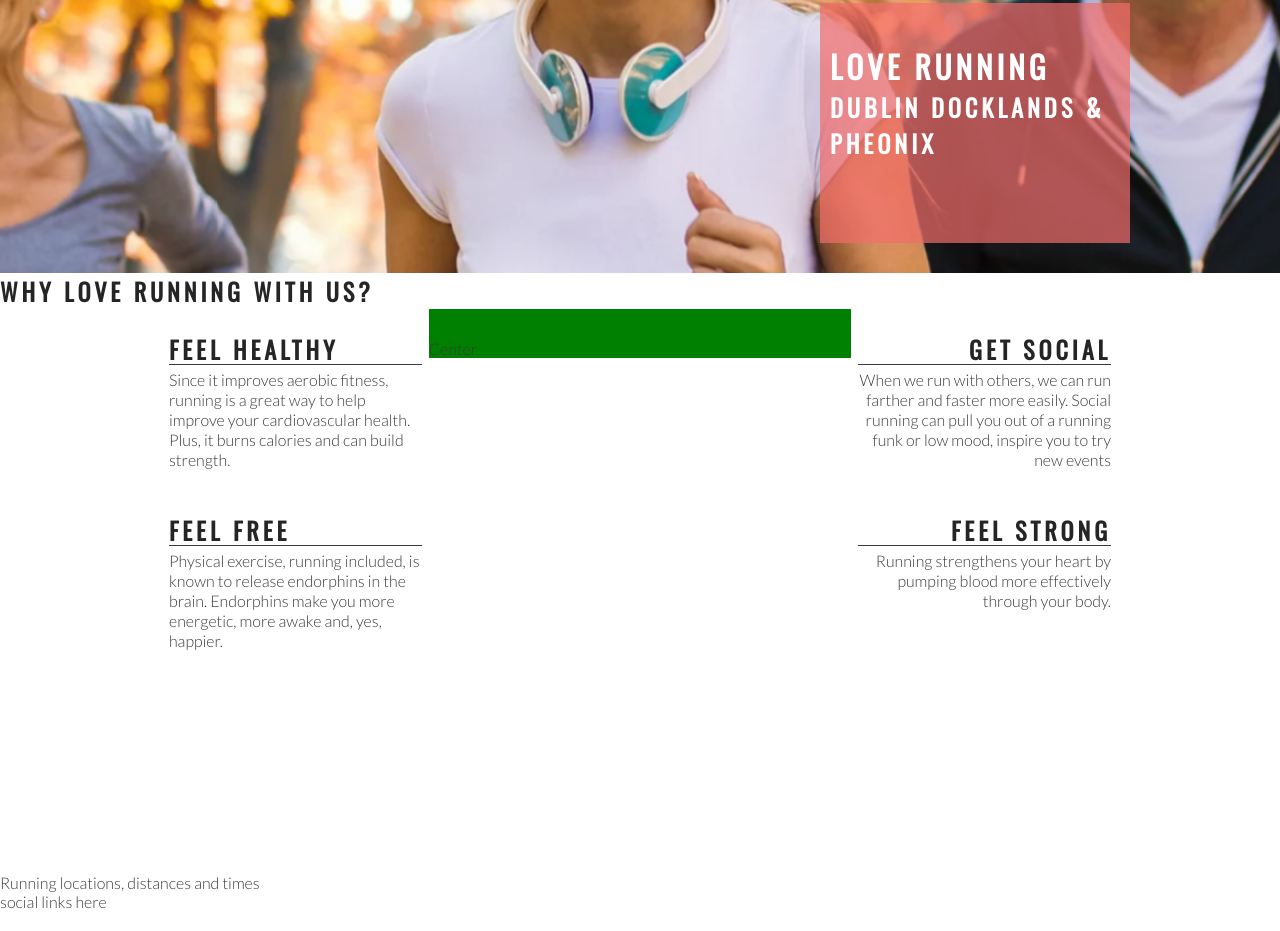
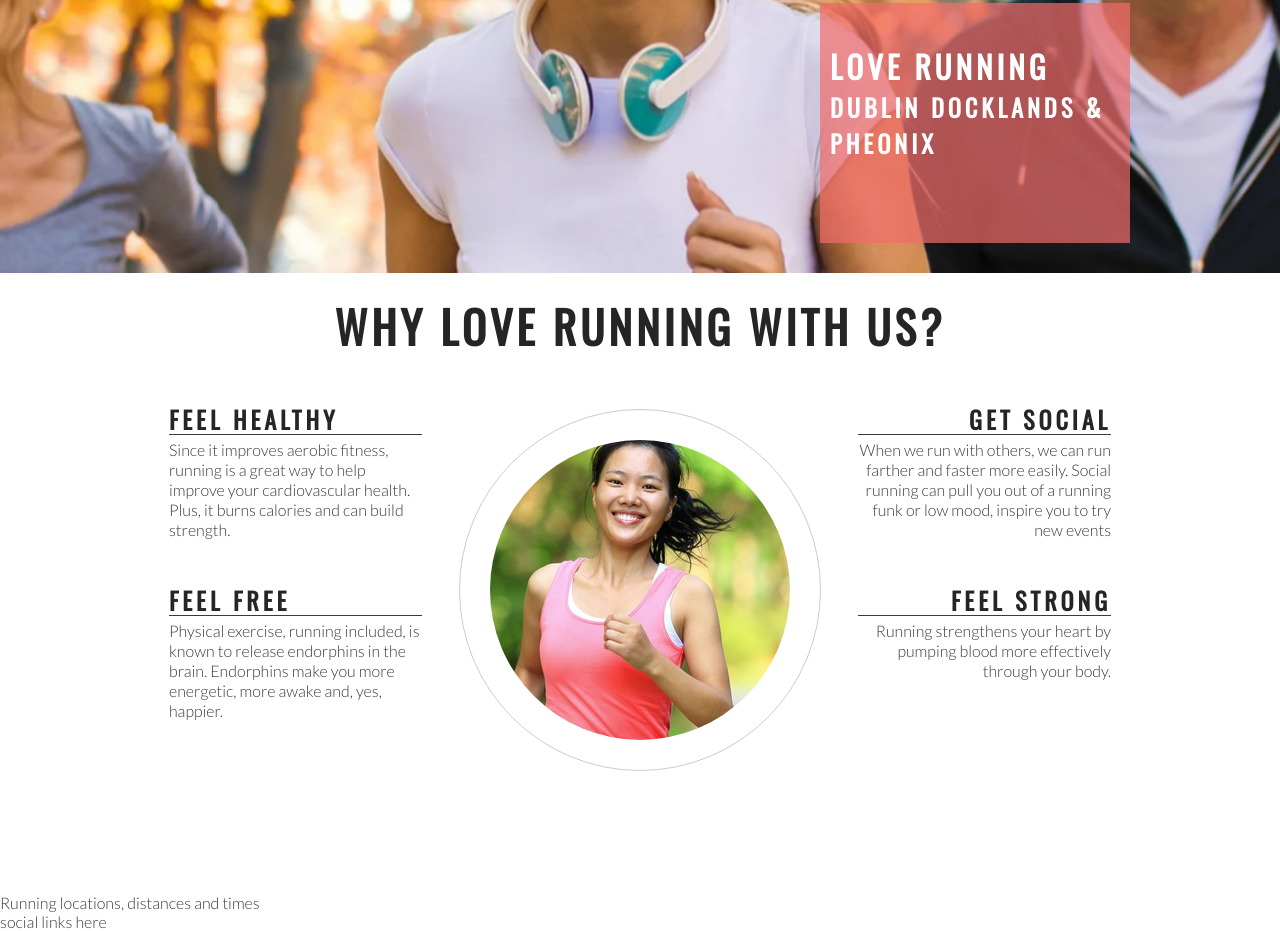
Before and after one commit to JosLaw/love-running, a plain HTML site: page index.html in a window 1280 px wide. Shown: the part 361-1292 px from the top of the page. Drawn offline with nearby package versions, Linux system fonts and the light colour scheme.

Commit message:
Add club ethos central image and style into a circle

```diff
--- a/assets/css/style.css
+++ b/assets/css/style.css
@@ -133,7 +133,6 @@ animation-fill-mode: forwards;
     padding-top: 30px;
     width: 33%;
     margin: 0 auto;
-    background-color: green;
 }
 
 hr {
@@ -165,3 +164,26 @@ hr {
 .right-about-heading p {
     text-align: right;
 }
+
+#welcome {
+    text-align: center;
+    margin: 20px;
+    font-size: 280%;
+}
+
+#circle-container {
+    width: 300px;
+    height: 300px;
+    padding: 30px;
+    border-style: solid;
+    border-color: #ccc;
+    border-width: 1px;
+    border-radius: 50%;
+    margin: 0 auto;
+}
+
+#circle-cover-bg {
+    background: url('../images/ethos-center-image.jpg') no-repeat center center;
+    height: 100%;
+    border-radius: 50%
+}
--- a/index.html
+++ b/index.html
@@ -39,7 +39,7 @@
         </div>
     </section>
     <section id="club-ethos">
-        <h1>Why Love Running With Us?</h1>
+        <h2 id="welcome">Why Love Running With Us?</h2>
         <div id="left-about">
             <div class="left-about-heading">
                 <h2>Feel Healthy</h2>
@@ -72,7 +72,11 @@
             </p>
           </div>
         </div>
-        <div id="center-about">Center</div>
+        <div id="center-about">
+            <div id="circle-container">
+                <div id="circle-cover-bg"></div>
+            </div>
+        </div>
     </section>
     <section>
         Running locations, distances and times
```
Also changed, not shown: assets/images/ethos-center-image.jpg (added).
